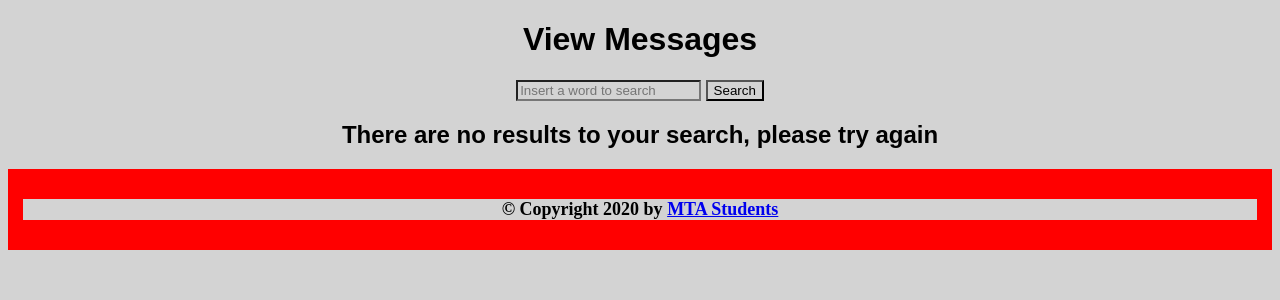
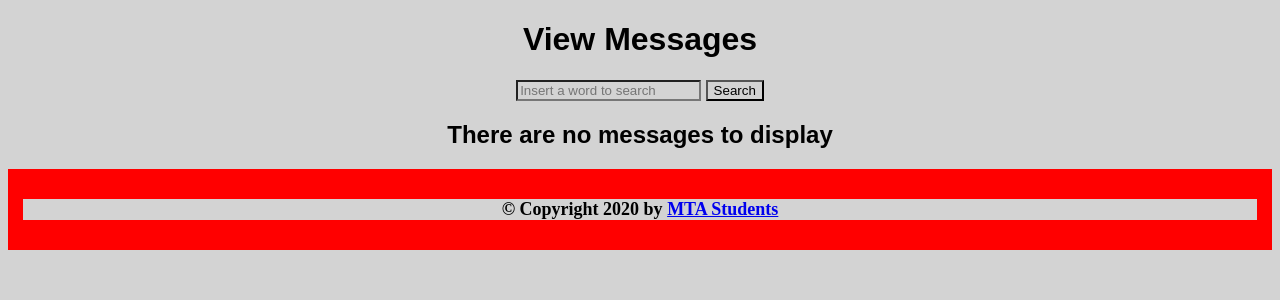
Before and after one commit to redhat-beyond/tiger, a Flask app: template templates/messages_view.html in a window 1280 px wide. Shown: the part 262-562 px from the top of the page. Run offline with Flask 2, Linux system fonts and the light colour scheme; the template is opened without the code that fills it, so the values that code supplies are empty.

Commit message:
add 'no results' message

```diff
--- a/templates/messages_view.html
+++ b/templates/messages_view.html
@@ -32,7 +32,7 @@
 		</section>
 
 		{% if view|length == 0 %}
-			<h2> There are no results to your search, please try again </h2>
+			<h2> There are no messages to display </h2>
         {% endif %}
 
 
```
